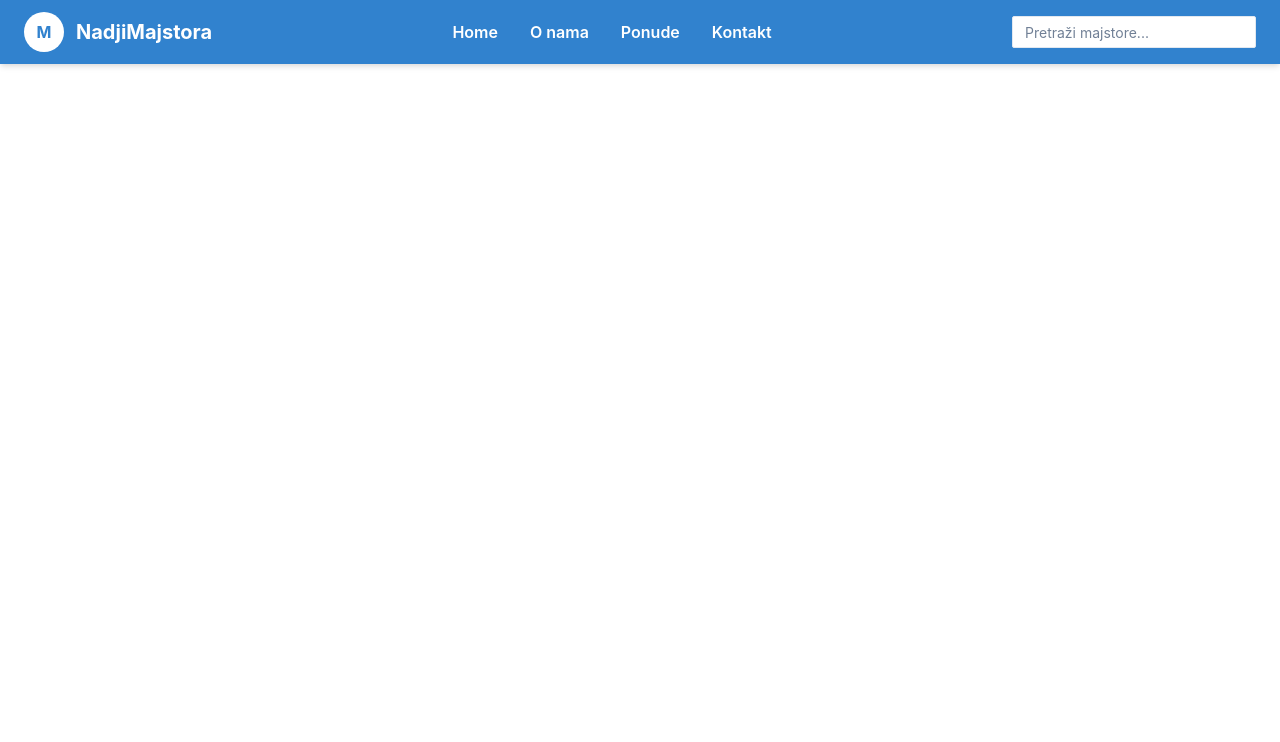
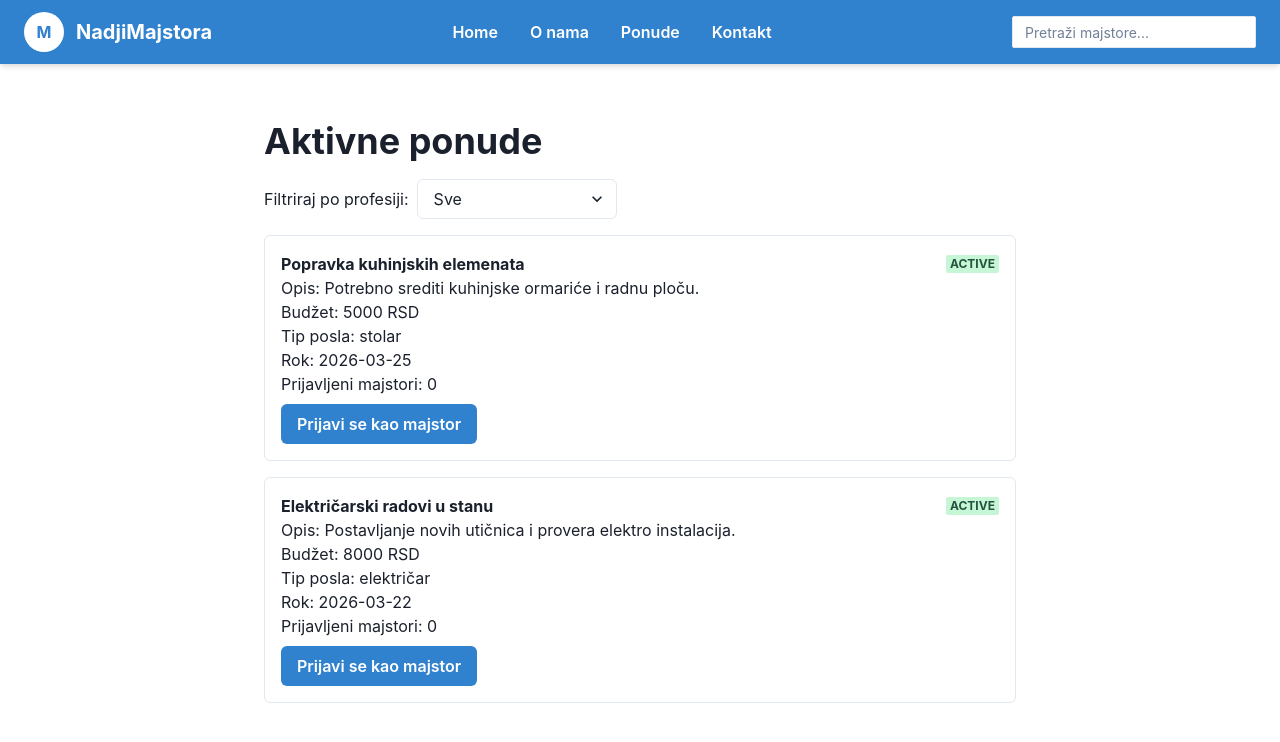
Before and after one commit to dabonja/nadji-majstora, a React (Vite) app in the folder apps/web/: page /offers in a window 1280 px wide. Shown: the top 742 px of the page. Built offline with nearby package versions, Linux system fonts and the light colour scheme.

Commit message:
job offers component

```diff
--- a/apps/web/src/App.tsx
+++ b/apps/web/src/App.tsx
@@ -3,6 +3,8 @@ import Home from './pages/Home';
 import MasterDetail from './pages/MasterDetail';
 import { Box, ChakraProvider } from '@chakra-ui/react';
 import Navbar from './components/Navbar';
+import CreateJob from './pages/CreateJob';
+import JobsList from './pages/JobsList';
 
 function App() {
   return (
@@ -11,9 +13,11 @@ function App() {
         <Box>
           <Navbar />
           <Routes>
-            <Route path="/" element={<Home />} />
-            <Route path="/master/:id" element={<MasterDetail />} />
-          </Routes>
+  <Route path="/" element={<Home />} />
+  <Route path="/master/:id" element={<MasterDetail />} />
+  <Route path="/create-job" element={<CreateJob />} />
+  <Route path="/offers" element={<JobsList />} />
+</Routes>
         </Box>
       </BrowserRouter>
     </ChakraProvider>
--- /dev/null
+++ b/apps/web/src/pages/CreateJob.tsx
@@ -0,0 +1,117 @@
+// src/pages/CreateJob.tsx
+import { useState } from 'react';
+import {
+  Box,
+  Button,
+  Input,
+  Textarea,
+  FormControl,
+  FormLabel,
+  NumberInput,
+  NumberInputField,
+  Select,
+  VStack,
+  Heading,
+  useToast
+} from '@chakra-ui/react';
+import { useNavigate } from 'react-router-dom';
+import { mockJobs, type JobOffer } from '../services/mockJobs';
+
+const professions = [
+  'vodoinstalater',
+  'električar',
+  'stolar',
+  'molerski radovi',
+  'krojač',
+  'programer',
+  'automehaničar',
+];
+
+export default function CreateJob() {
+  const [title, setTitle] = useState('');
+  const [description, setDescription] = useState('');
+  const [budget, setBudget] = useState(0);
+  const [profession, setProfession] = useState(professions[0]);
+  const [deadline, setDeadline] = useState('');
+  const toast = useToast();
+  const navigate = useNavigate();
+
+  const handleSubmit = () => {
+    if (!title || !description || !budget || !deadline) {
+      toast({
+        title: 'Greška',
+        description: 'Popunite sva polja',
+        status: 'error',
+        duration: 3000,
+        isClosable: true,
+      });
+      return;
+    }
+
+    const newJob: JobOffer = {
+      id: mockJobs.length + 1,
+      title,
+      description,
+      budget,
+      profession,
+      deadline,
+      createdAt: new Date().toISOString().split('T')[0],
+      status: 'active',
+      applicants: [],
+    };
+
+    mockJobs.push(newJob);
+
+    toast({
+      title: 'Uspešno kreirano',
+      description: 'Vaša ponuda je dodata.',
+      status: 'success',
+      duration: 3000,
+      isClosable: true,
+    });
+
+    navigate('/jobs'); // može da vodi na listu ponuda
+  };
+
+  return (
+    <Box maxW="600px" mx="auto" mt={8} p={6} borderWidth="1px" borderRadius="lg">
+      <Heading mb={6}>Kreiraj novu ponudu</Heading>
+      <VStack spacing={4} align="stretch">
+        <FormControl>
+          <FormLabel>Naslov</FormLabel>
+          <Input value={title} onChange={(e) => setTitle(e.target.value)} />
+        </FormControl>
+
+        <FormControl>
+          <FormLabel>Opis</FormLabel>
+          <Textarea value={description} onChange={(e) => setDescription(e.target.value)} />
+        </FormControl>
+
+        <FormControl>
+          <FormLabel>Budžet</FormLabel>
+          <NumberInput value={budget} onChange={(valueString) => setBudget(Number(valueString))}>
+            <NumberInputField />
+          </NumberInput>
+        </FormControl>
+
+        <FormControl>
+          <FormLabel>Tip posla</FormLabel>
+          <Select value={profession} onChange={(e) => setProfession(e.target.value)}>
+            {professions.map((p) => (
+              <option key={p} value={p}>{p}</option>
+            ))}
+          </Select>
+        </FormControl>
+
+        <FormControl>
+          <FormLabel>Rok završetka</FormLabel>
+          <Input type="date" value={deadline} onChange={(e) => setDeadline(e.target.value)} />
+        </FormControl>
+
+        <Button colorScheme="blue" onClick={handleSubmit}>
+          Kreiraj ponudu
+        </Button>
+      </VStack>
+    </Box>
+  );
+}
--- /dev/null
+++ b/apps/web/src/pages/JobsList.tsx
@@ -0,0 +1,79 @@
+// src/pages/JobsList.tsx
+import { useState } from 'react';
+import {
+  Box,
+  Button,
+  VStack,
+  HStack,
+  Text,
+  Badge,
+  Heading,
+  Select,
+} from '@chakra-ui/react';
+import { mockJobs, type JobOffer } from '../services/mockJobs';
+import { masters } from '../services/mockMasters';
+
+export default function JobsList() {
+  const [jobs, setJobs] = useState(mockJobs);
+  const [filter, setFilter] = useState('all');
+
+  const handleApply = (jobId: number, masterId: number) => {
+    setJobs((prevJobs) =>
+      prevJobs.map((job) =>
+        job.id === jobId && !job.applicants.includes(masterId)
+          ? { ...job, applicants: [...job.applicants, masterId] }
+          : job
+      )
+    );
+  };
+
+  const filteredJobs =
+    filter === 'all'
+      ? jobs
+      : jobs.filter((job) => job.profession === filter);
+
+  return (
+    <Box maxW="800px" mx="auto" mt={8} p={6}>
+      <Heading mb={4}>Aktivne ponude</Heading>
+
+      <HStack mb={4}>
+        <Text>Filtriraj po profesiji:</Text>
+        <Select w="200px" value={filter} onChange={(e) => setFilter(e.target.value)}>
+          <option value="all">Sve</option>
+          {[...new Set(mockJobs.map((j) => j.profession))].map((p) => (
+            <option key={p} value={p}>
+              {p}
+            </option>
+          ))}
+        </Select>
+      </HStack>
+
+      <VStack spacing={4} align="stretch">
+        {filteredJobs.map((job: JobOffer) => (
+          <Box key={job.id} p={4} borderWidth="1px" borderRadius="md">
+            <HStack justify="space-between">
+              <Text fontWeight="bold">{job.title}</Text>
+              <Badge colorScheme={job.status === 'active' ? 'green' : 'gray'}>
+                {job.status}
+              </Badge>
+            </HStack>
+            <Text>Opis: {job.description}</Text>
+            <Text>Budžet: {job.budget} RSD</Text>
+            <Text>Tip posla: {job.profession}</Text>
+            <Text>Rok: {job.deadline}</Text>
+            <Text>Prijavljeni majstori: {job.applicants.length}</Text>
+
+            {/* Primer: prijava prvog majstora */}
+            <Button
+              mt={2}
+              colorScheme="blue"
+              onClick={() => handleApply(job.id, masters[0].id)}
+            >
+              Prijavi se kao majstor
+            </Button>
+          </Box>
+        ))}
+      </VStack>
+    </Box>
+  );
+}
--- /dev/null
+++ b/apps/web/src/services/mockJobs.ts
@@ -0,0 +1,37 @@
+// src/services/mockJobs.ts
+export interface JobOffer {
+  id: number;
+  title: string;
+  description: string;
+  budget: number;
+  profession: string;
+  deadline: string; // ISO date
+  createdAt: string;
+  status: 'active' | 'in_progress' | 'closed';
+  applicants: number[]; // ids of masters
+}
+
+export const mockJobs: JobOffer[] = [
+  {
+    id: 1,
+    title: 'Popravka kuhinjskih elemenata',
+    description: 'Potrebno srediti kuhinjske ormariće i radnu ploču.',
+    budget: 5000,
+    profession: 'stolar',
+    deadline: '2026-03-25',
+    createdAt: '2026-03-14',
+    status: 'active',
+    applicants: [],
+  },
+  {
+    id: 2,
+    title: 'Električarski radovi u stanu',
+    description: 'Postavljanje novih utičnica i provera elektro instalacija.',
+    budget: 8000,
+    profession: 'električar',
+    deadline: '2026-03-22',
+    createdAt: '2026-03-14',
+    status: 'active',
+    applicants: [],
+  },
+];
```
